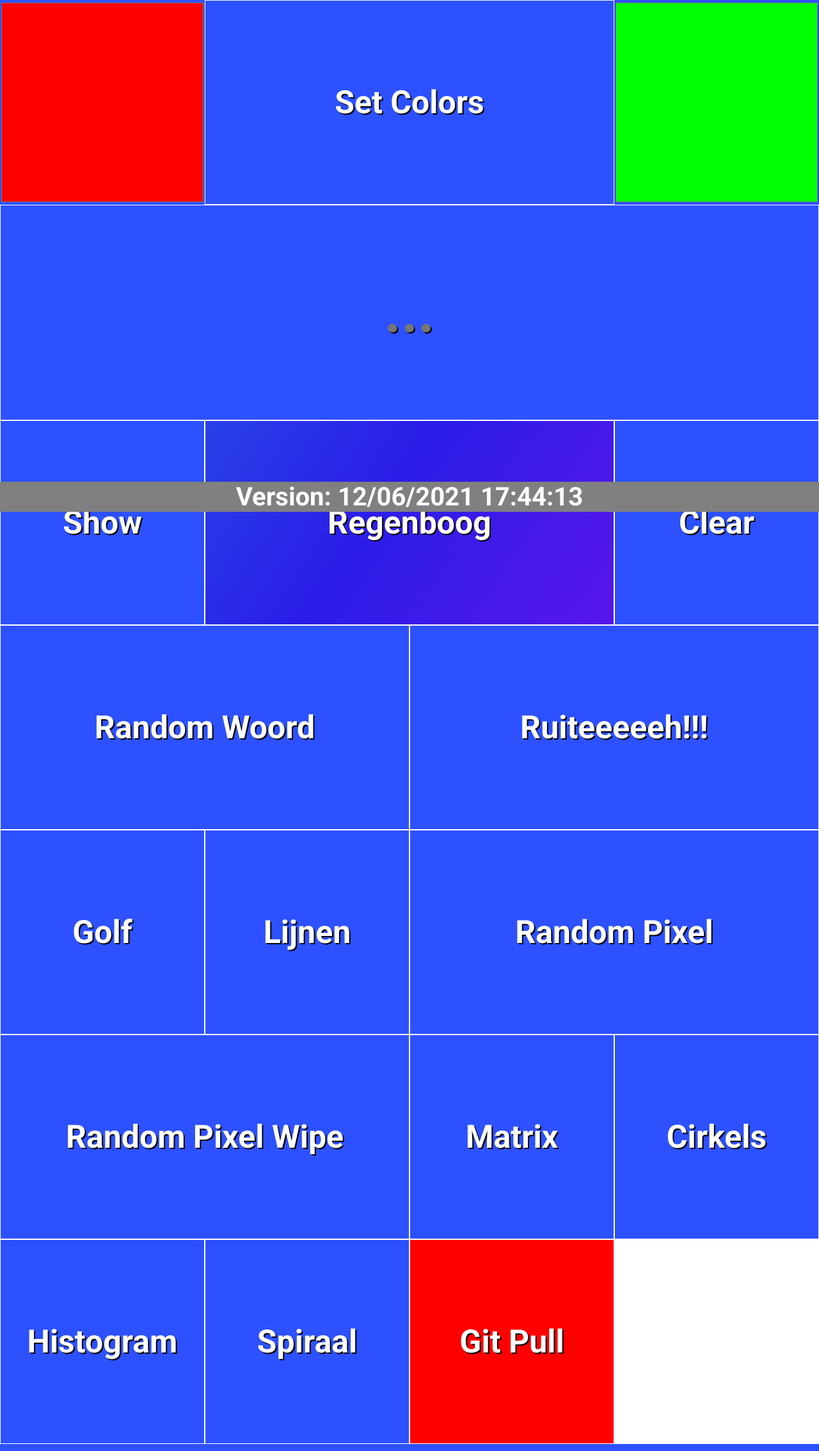
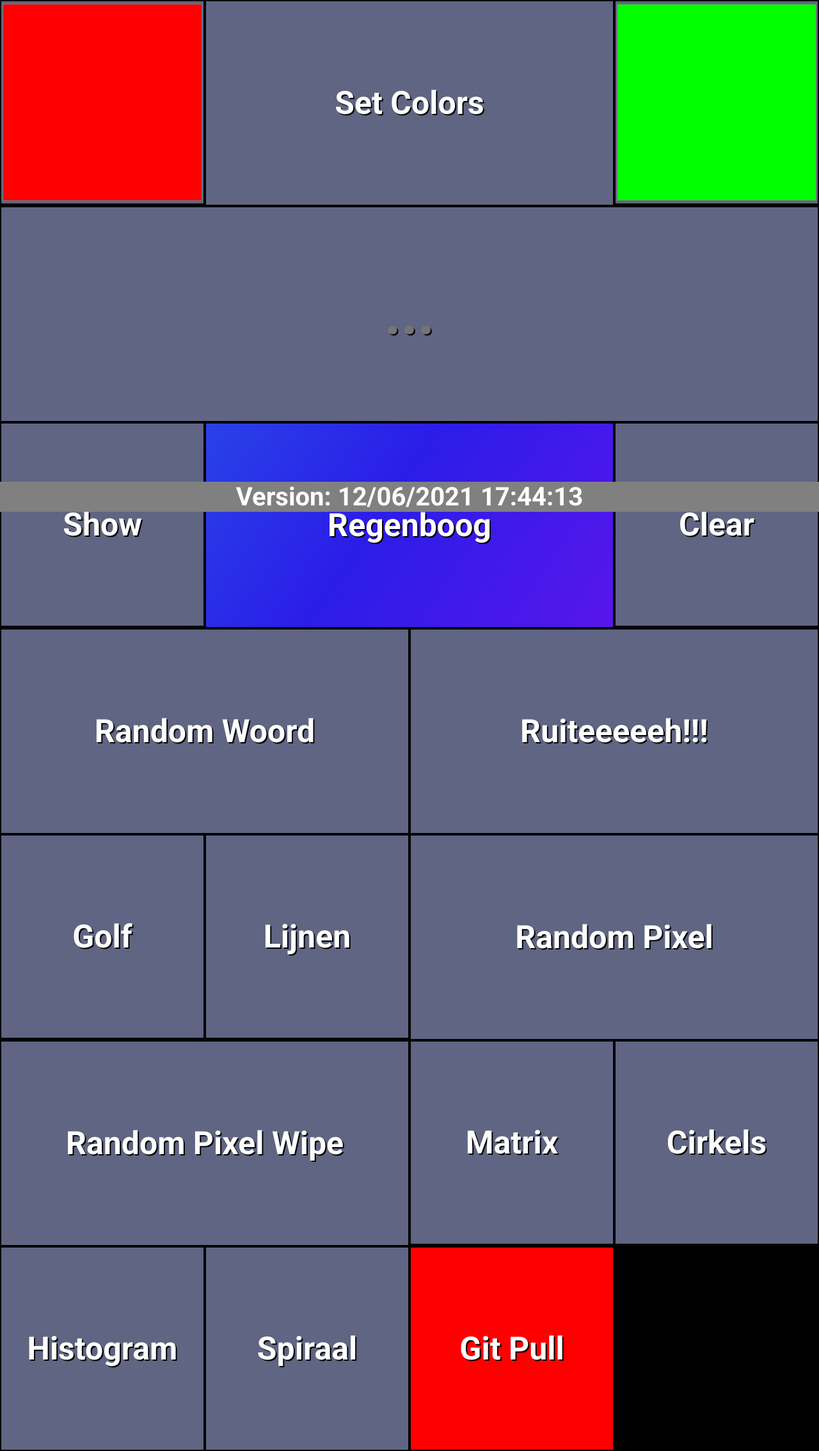
Before and after one commit to STulling/Biermuur, a Flask app: page / in a window 1280 px wide. Shown: the whole page at 64% size. Run offline with Flask 2, Linux system fonts and the light colour scheme.

Commit message:
CSS is trash

```diff
--- a/static/style.css
+++ b/static/style.css
@@ -1,8 +1,9 @@
 .box {
-  border: 1px solid;
+  border: 0px solid;
+  margin: 2px;
   padding: 10px;
   display: inline-flex;
-  background: rgb(45 81 255);
+  background: rgb(95 101 130);
   font-size: 50px;
   align-items: center;
   justify-content: center;
@@ -101,6 +102,7 @@ form.grid {
 
 body {
     margin: 0px;
+    background-color: black;
 }
 
 input[type="input"] {
--- a/templates/index.html
+++ b/templates/index.html
@@ -3,7 +3,7 @@
     <head>
         <link rel="preconnect" href="https://fonts.gstatic.com">
         <link href="https://fonts.googleapis.com/css2?family=Roboto:wght@700&display=swap" rel="stylesheet">
-        <link rel="stylesheet" href="static/style.css?v=1.0.5">
+        <link rel="stylesheet" href="static/style.css?v=1.0.6">
     </head>
     <body>
         <form class="grid" action="/" method="post">
```
